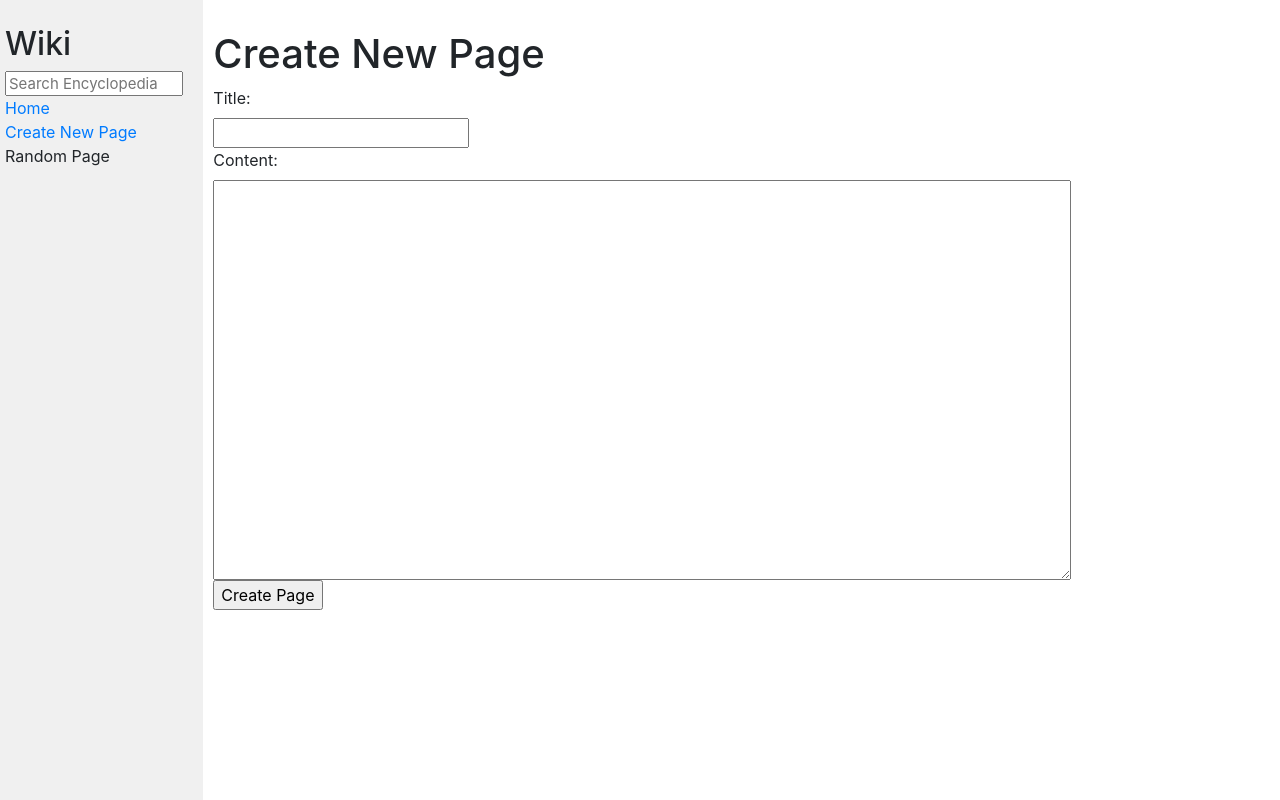
After one commit to xuche123/wiki, a Django app: page /create in a window 1280 px wide. The commit adds this page. Run offline with Django 3.2, Linux system fonts and the light colour scheme; some libraries are stand-ins or nearby versions.

Commit message:
added New page

```diff
--- a/encyclopedia/static/encyclopedia/styles.css
+++ b/encyclopedia/static/encyclopedia/styles.css
@@ -13,8 +13,13 @@ h1 {
 }
 
 textarea {
-    height: 90vh;
+    height: 50vh;
     width: 80%;
+    display: block;
+}
+
+label {
+    display: block;
 }
 
 .main {
--- /dev/null
+++ b/encyclopedia/templates/encyclopedia/create.html
@@ -0,0 +1,8 @@
+{% extends "encyclopedia/layout.html" %} {% block title %} Create Page
+{%endblock %} {% block body %}
+<h1>Create New Page</h1>
+<form action="{% url 'create' %}" method="post">
+    {% csrf_token %} {{ form }}
+    <input type="submit" value="Create Page" />
+</form>
+{% endblock %}
--- a/encyclopedia/templates/encyclopedia/layout.html
+++ b/encyclopedia/templates/encyclopedia/layout.html
@@ -12,6 +12,10 @@
             crossorigin="anonymous"
         />
         <link href="{% static 'encyclopedia/styles.css' %}" rel="stylesheet" />
+        <link
+            rel="shortcut icon"
+            href="{%  static 'encyclopedia/favicon.ico' %}"
+        />
     </head>
     <body>
         <div class="row">
@@ -29,7 +33,7 @@
                 <div>
                     <a href="{% url 'index' %}">Home</a>
                 </div>
-                <div>Create New Page</div>
+                <div><a href="{% url 'create' %}">Create New Page</a></div>
                 <div>Random Page</div>
                 {% block nav %} {% endblock %}
             </div>
--- a/encyclopedia/urls.py
+++ b/encyclopedia/urls.py
@@ -6,5 +6,6 @@ from . import views
 urlpatterns = [
     path("", views.index, name="index"),
     path("wiki/<str:entry>", views.wiki, name='wiki'),
-    path("search", views.search, name="search")
+    path("search", views.search, name="search"),
+    path("create", views.new_entry, name="create")
 ]
--- a/encyclopedia/views.py
+++ b/encyclopedia/views.py
@@ -1,8 +1,26 @@
+from bson import is_valid
 from django.http import HttpResponseRedirect
 from django.shortcuts import render
 from django.urls import reverse
+from django import forms
+from django.core.exceptions import ValidationError
 from markdown2 import markdown
 from . import util
+
+
+class NewEntryForm(forms.Form):
+    title = forms.CharField(
+        label="Title",
+        required=True,
+        max_length=100
+    )
+    content = forms.CharField(widget=forms.Textarea, required=True)
+
+    def clean_title(self):
+        title = self.cleaned_data['title']
+        if title in util.list_entries():
+            raise ValidationError("Page already exists!")
+        return title
 
 
 def index(request):
@@ -39,3 +57,21 @@ def search(request):
                 "matches": matches
             })
     return HttpResponseRedirect(reverse("index"))
+
+
+def new_entry(request):
+    if request.method == "POST":
+        form = NewEntryForm(request.POST)
+        if form.is_valid() and form.clean_title():
+            title = form.cleaned_data["title"]
+            content = form.cleaned_data["content"]
+            util.save_entry(title, content)
+            return HttpResponseRedirect(reverse("index"))
+        else:
+            return render(request, "encyclopedia/create.html", {
+                "form": form
+            })
+
+    return render(request, "encyclopedia/create.html", {
+        "form": NewEntryForm()
+    })
```
Also changed, not shown: encyclopedia/static/encyclopedia/favicon.ico (added).
